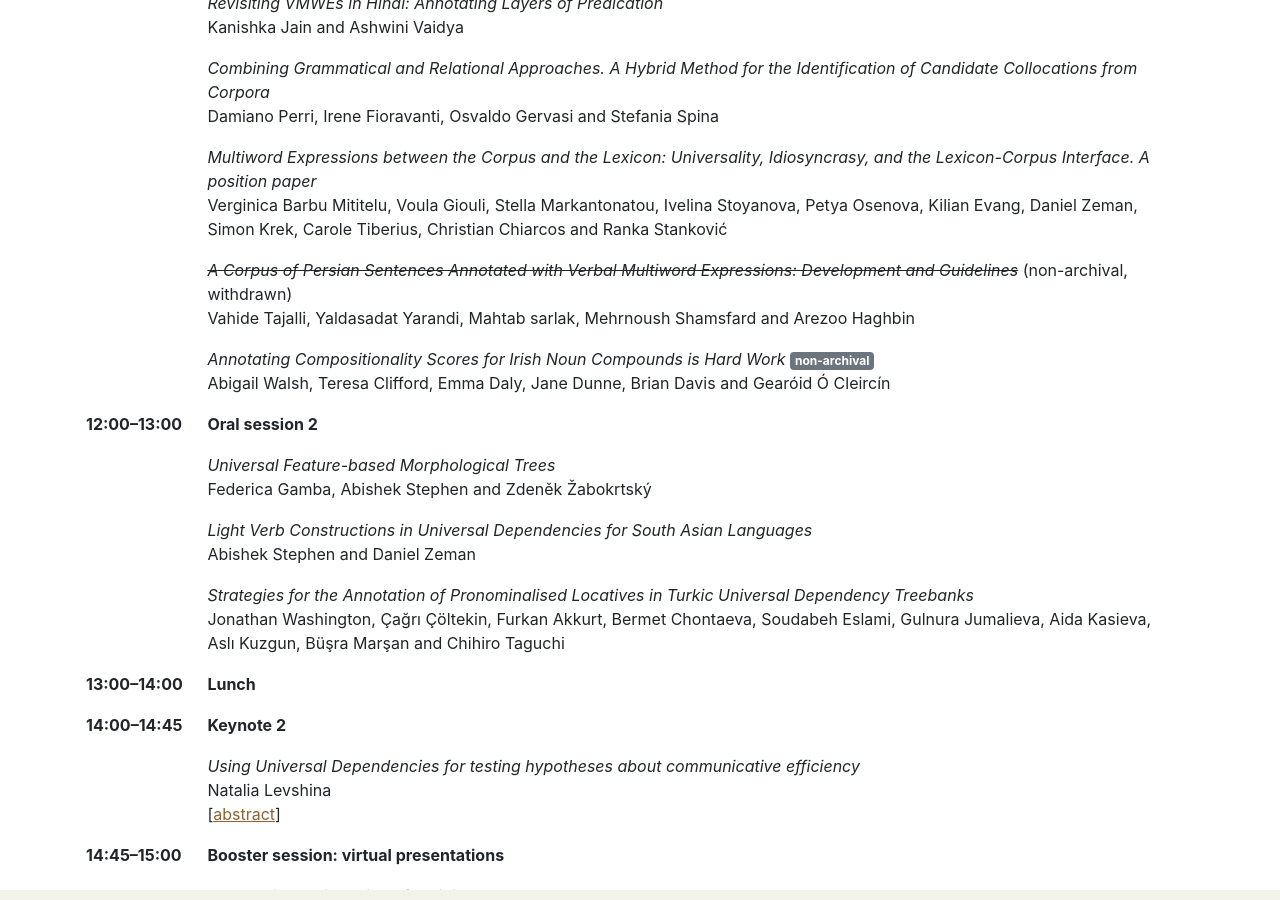
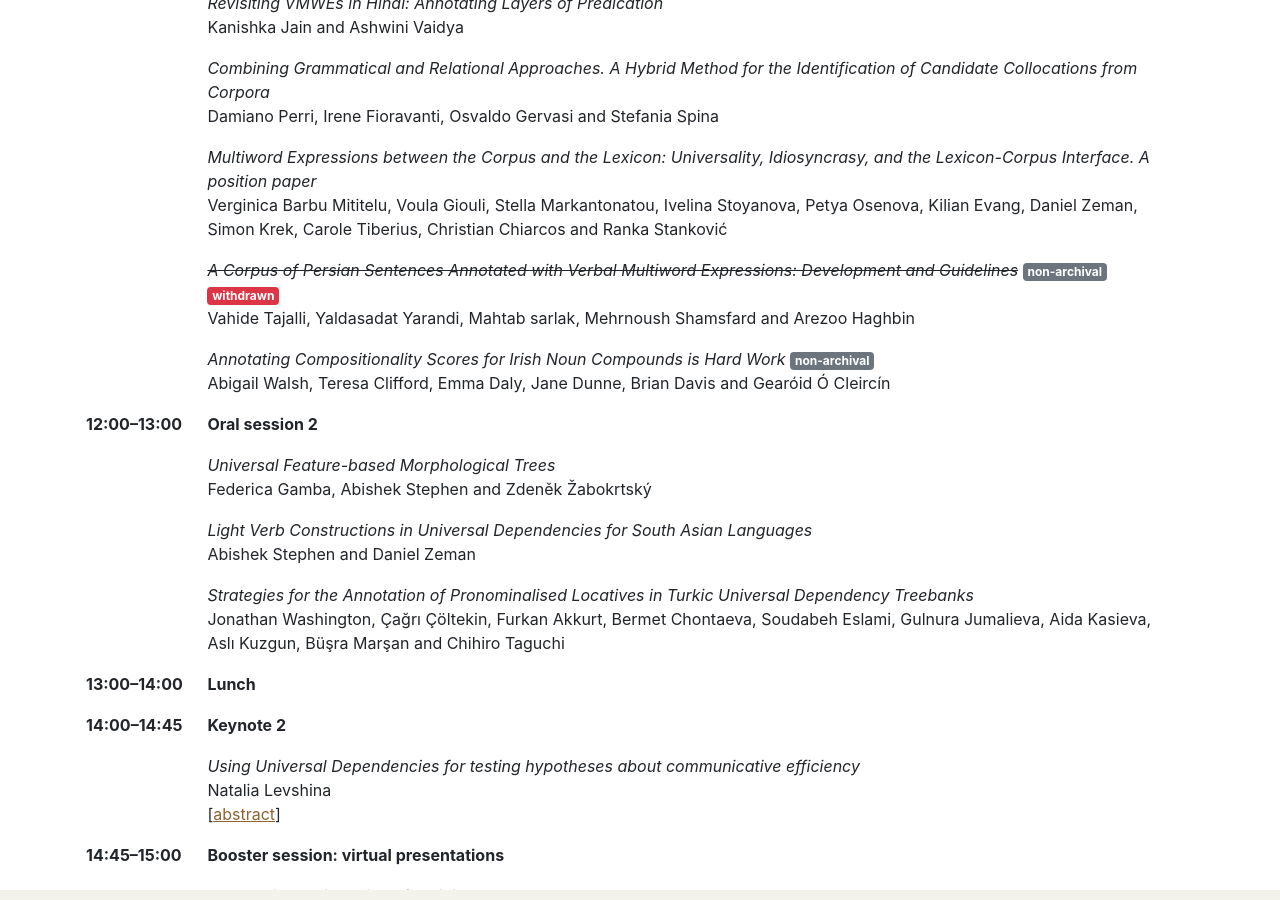
Before and after one commit to multiword/multiword.github.io, a Jekyll site: the page built from mweud2024/index.md, in a window 1280 px wide and 900 px high, scrolled down 2510 px. Built offline with Jekyll 4.4.1, drawn with Linux system fonts in a browser that asks for light colours; comment, search, counter and statistics services are not loaded.

Commit message:
Badges, cont.

```diff
--- a/mweud2024/index.md
+++ b/mweud2024/index.md
@@ -204,7 +204,7 @@ proceedings.
     <tr>
         <td></td>
         <td>
-            <s><i>A Corpus of Persian Sentences Annotated with Verbal Multiword Expressions: Development and Guidelines</i></s> (non-archival, withdrawn)<br>
+            <s><i>A Corpus of Persian Sentences Annotated with Verbal Multiword Expressions: Development and Guidelines</i></s> <span class="badge badge-secondary">non-archival</span> <span class="badge badge-danger">withdrawn</span><br>
             Vahide Tajalli, Yaldasadat Yarandi, Mahtab sarlak, Mehrnoush Shamsfard and Arezoo Haghbin<br>
         </td>
     </tr>
```
